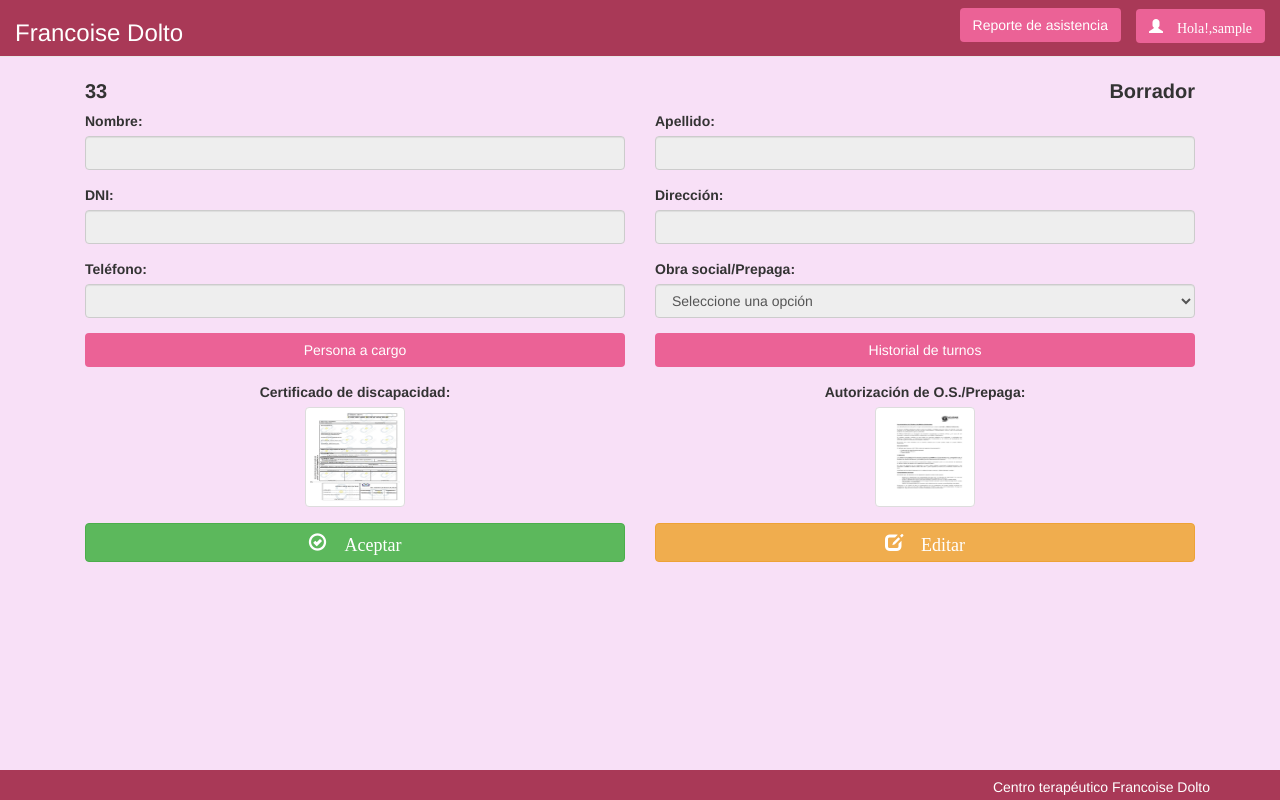
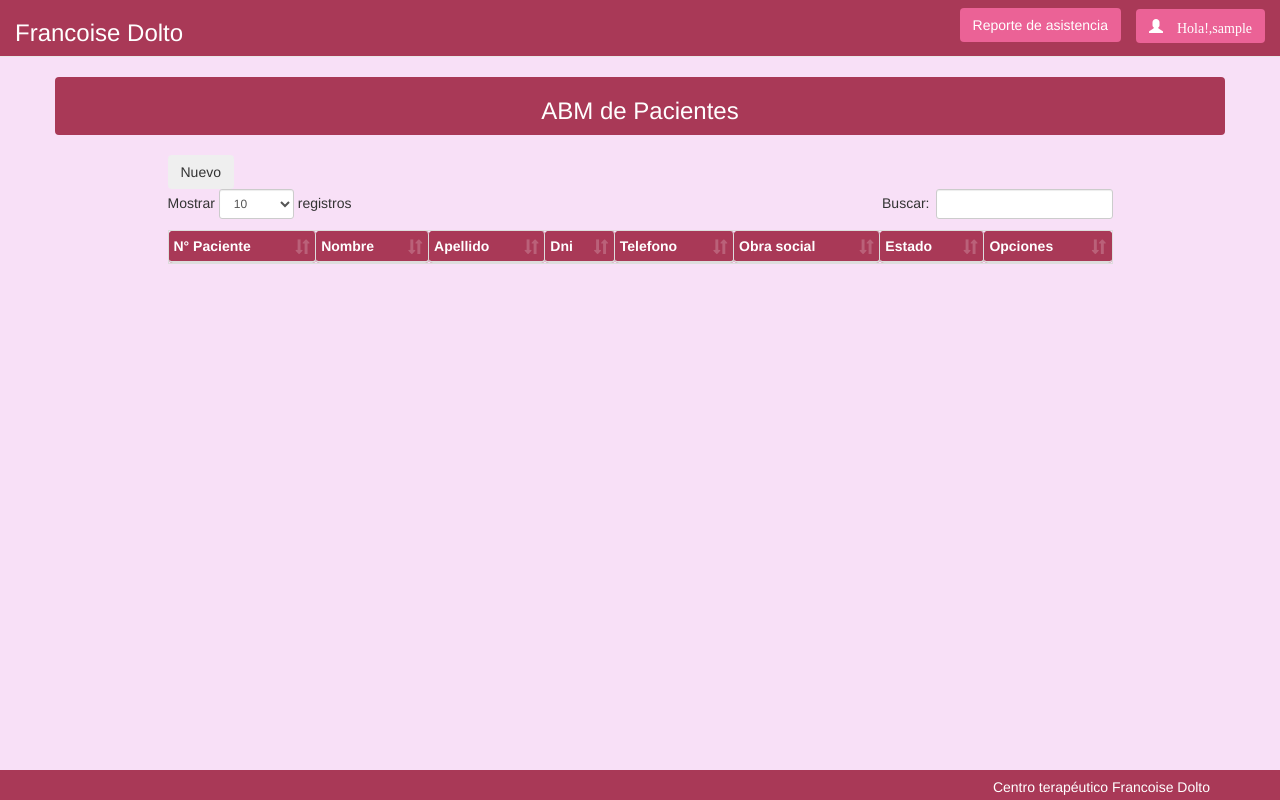
Before and after one commit to gcordova85/SGT-Sistema-Gestion-de-Turnos, a PHP site: page /mod/paciente.php in a window 1280 px wide. Run offline with PHP 8.4, Linux system fonts and the light colour scheme; the visitor is signed in with stand-in values (Sample User, id 1); lists and menus that the app fills with data are empty.

Commit message:
Cambios en paciente

```diff
--- a/css/stylePaciente.css
+++ b/css/stylePaciente.css
@@ -12,11 +12,11 @@
 
 }
 
-.oculto{
+.oculto, .div-oculto{
     display: none;
 }
 
-.visible{
+.visible, .div-visible{
     display: block;
 }
 
--- a/js/scriptPaciente.js
+++ b/js/scriptPaciente.js
@@ -13,6 +13,13 @@
 removerErroresTodos();
 
 ocultarMsjError();
+
+alternarPantalla()
+
+listar_datos();
+
+
+
 
 $('#tablaTurnos').DataTable();
 })
@@ -272,3 +279,100 @@
       deshabilitarEdicion();
     })
 }
+
+
+function alternarPantalla() {
+    var divT=$("#divTabla");
+    var divF=$("#divFormulario");
+    $("#botonNuevo").on("click",function(){
+        if($(divT).hasClass("div-visible")){
+            $(divT).removeClass("div-visible");
+            $(divT).addClass("div-oculto");
+        }
+
+        if($(divF).hasClass("div-oculto")){
+            $(divF).removeClass("div-oculto");
+            $(divF).addClass("div-visible");
+        }
+    });
+    $("#btnAcep").on("click",function(){
+        console.log("aceptar");
+        if($(divF).hasClass("div-visible")){
+            $(divF).removeClass("div-visible");
+            $(divF).addClass("div-oculto");
+        }
+
+        if($(divT).hasClass("div-oculto")){
+            $(divT).removeClass("div-oculto");
+            $(divT).addClass("div-visible");
+        }
+    });
+
+}
+
+//********************************************ajax************************************* */
+
+
+var listar_datos = function(){
+    console.log("dsddfdsdf");
+    var tabla = $('#tablaPacientes').DataTable({
+        destroy: true,
+        ajax: {
+            url: '../inc/getPacientes.php'
+          },
+            columns: [
+            { data: 'Id_paciente' },
+            { data: 'nombre' },
+            { data: 'apellido' },
+            { data: 'dni' },
+            { data: 'direccion' },
+            { data: 'telefono' },
+            { data: 'Id_obrasocial' },
+            { data: 'certificado' },
+            { data: 'autorizacion' },
+            { data: 'Id_estado'},
+            { defaultContent : "<button type='button' class='editar btn btn-primary' data-toggle='modal' data-target='#modalABM'><i class='fa fa-pencil-square-o'></i></button>	<button type='button' class='eliminar btn btn-danger' data-toggle='modal' data-target='#modalEliminar' ><i class='fa fa-trash-o'></i></button>" }
+          ],
+            language : idioma_espanol
+    });
+    // editar_datos("#tablaPacientes tbody",tabla);
+};
+// var editar_datos = function(tbody, tabla){
+//     $(tbody).on("click", "button.editar", function(){
+//         var data = tabla.row($(this).parents("tr")).data();
+//         console.log(data.id_consultorio);
+//         console.log(data.ubicacion);
+//         var consultorio = $("#nConsultorio").val(data.id_consultorio),
+//         ubicacion = $("#selUbicacion").val(data.ubicacion);
+//     });
+// };
+// var eliminar_datos = function(tbody, tabla){
+//     $(tbody).on("click", "button.editar", function(){
+//         var data = tabla.row($(this).parents("tr")).data();
+//         console.log(data);
+//     });
+// };
+var idioma_espanol = {
+    "sProcessing":     "Procesando...",
+    "sLengthMenu":     "Mostrar _MENU_ registros",
+    "sZeroRecords":    "No se encontraron resultados",
+    "sEmptyTable":     "Ningún dato disponible en esta tabla",
+    "sInfo":           "Mostrando registros del _START_ al _END_ de un total de _TOTAL_ registros",
+    "sInfoEmpty":      "Mostrando registros del 0 al 0 de un total de 0 registros",
+    "sInfoFiltered":   "(filtrado de un total de _MAX_ registros)",
+    "sInfoPostFix":    "",
+    "sSearch":         "Buscar:",
+    "sUrl":            "",
+    "sInfoThousands":  ",",
+    "sLoadingRecords": "Cargando...",
+    "oPaginate": {
+        "sFirst":    "Primero",
+        "sLast":     "Último",
+        "sNext":     "Siguiente",
+        "sPrevious": "Anterior"
+    },
+    "oAria": {
+        "sSortAscending":  ": Activar para ordenar la columna de manera ascendente",
+        "sSortDescending": ": Activar para ordenar la columna de manera descendente"
+    }
+};
--- a/js/scriptPersonaPaciente.js
+++ b/js/scriptPersonaPaciente.js
@@ -48,7 +48,7 @@
             {data:'dni'},
             {data:'direccion'},
             {data:'telefono'},
-            {defaultContent:'<button class="btn btn-warning btn-tabla btn-editar glyphicon glyphicon-edit"></button>'} //aparecerá en todas las filas
+            {defaultContent:'<a href="#cargo" class="btn btn-warning btn-tabla btn-editar glyphicon glyphicon-edit" data-toggle="modal"></a>'} //aparecerá en todas las filas
 
         ],
 
--- a/mod/abmpacientes.php
+++ b/mod/abmpacientes.php
@@ -14,7 +14,7 @@
         <script type="text/javascript" src="../lib/DataTables/datatables.min.js"></script>
         <link rel="stylesheet" href="../css/font-awesome.min.css">
     </head>
-    <body >
+    <body>
         <div class="container">
             <?php
                 require_once '../inc/header.php';
@@ -28,7 +28,7 @@
         <div class="row" id="fila-botones">
             <div class="col-md-1"></div>
             <div class="col-md-8 offset-md-1">
-                <button type="button" id="botonNuevo" class="btn btn-abm"><a href="personaPaciente.php">Nuevo</a> </button>
+                <button type="button" id="botonNuevo" class="btn btn-abm"><a href="paciente.php">Nuevo</a> </button>
             </div>
         </div>
         <div class="row" id="fila-tabla">
--- a/mod/paciente.php
+++ b/mod/paciente.php
@@ -23,6 +23,46 @@
         ?>
 <!--fin del Header-->
 
+<!-- ****************************div tabla************************ -->
+        <div id="divTabla" class="div-visible">
+
+        <div class="row" id="fila-encabezado">
+            <div class="col-md-12 navbar">
+                <h3 class="text-center">ABM de Pacientes</h3>
+            </div>
+        </div>
+        <div class="row" id="fila-botones">
+            <div class="col-md-1"></div>
+            <div class="col-md-8 offset-md-1">
+                <button type="button" id="botonNuevo" class="btn btn-abm">Nuevo</a> </button>
+            </div>
+        </div>
+        <div class="row" id="fila-tabla">
+            <div class="col-md-1"></div>
+            <div class="col-md-10 offset-md-1">
+                <div class="table-responsive">
+                    <table id="tablaPacientes" class="table table-bordered table-condensed">
+                        <thead>
+                            <tr>
+                                <th class="navbar">N° Paciente</th>
+                                <th class="navbar">Nombre</th>
+                                <th class="navbar">Apellido</th>
+                                <th class="navbar">Dni</th>
+                                <th class="navbar">Telefono</th>
+                                <th class="navbar">Obra social</th>
+                                <th class="navbar">Estado</th>
+                                <th class="navbar">Opciones</th>
+                            </tr>
+                        </thead>
+                    </table>
+                </div>
+            </div>
+        </div>
+            <!--******************* fin div tabla****************** -->
+
+        </div>
+
+        <div id="divFormulario" class="div-oculto">
         <form id="frmPrincipal">
                 <div class="text-left col-md-6">
                     <label id="lblId">33</label>
@@ -131,7 +171,7 @@
 
                     <div class="form-group col-xs-6 col-md-6 visible btn-paciente visible">
                             <div class="">
-                                <a href="" class="acciones btn btn-block btn-success glyphicon glyphicon-ok-circle"> Aceptar</a>
+                                <button type="button" id="btnAcep" class="acciones btn btn-block btn-success glyphicon glyphicon-ok-circle"> Aceptar</button>
                             </div>
                     </div>
 
@@ -255,7 +295,7 @@
             <div class="modal-body">
 
                 <div class="text-right">
-                    <a href="personaPaciente.html" class="btn btn-info glyphicon glyphicon-plus"> Asignar</a>
+                    <a href="personaPaciente.php" class="btn btn-info glyphicon glyphicon-plus"> Asignar</a>
                 </div>
                 <table id="tablaCargo" class="table table-striped table-bordered dt-responsive nowrap">
                     <thead>
@@ -304,6 +344,8 @@
 
 
     </div>
+
+    </div>
     <?php
     require_once '../inc/footer.php';
     ?>
```
Also changed, not shown: inc/Conexion2.php (deleted, +0 -23 lines), mod/personaPaciente.php (+3 -8 lines).
